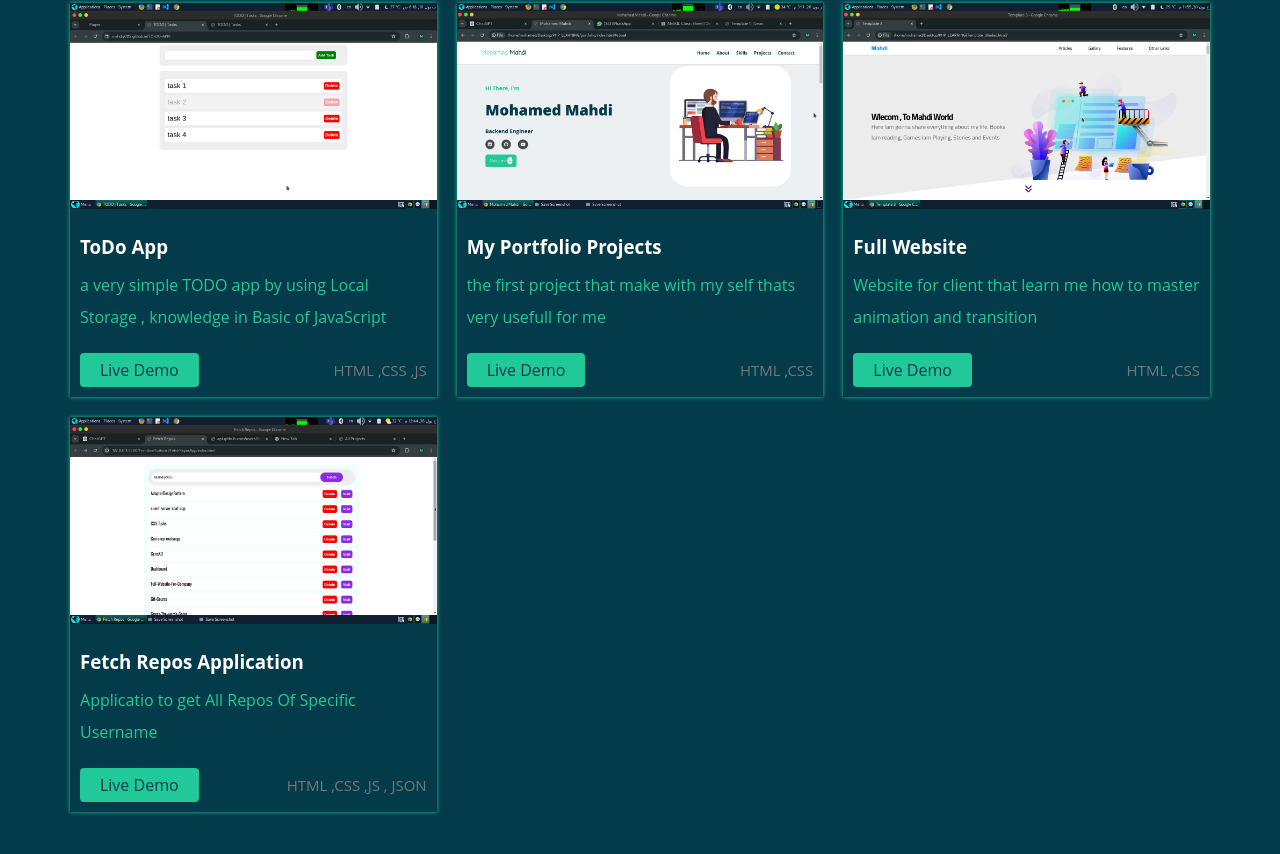
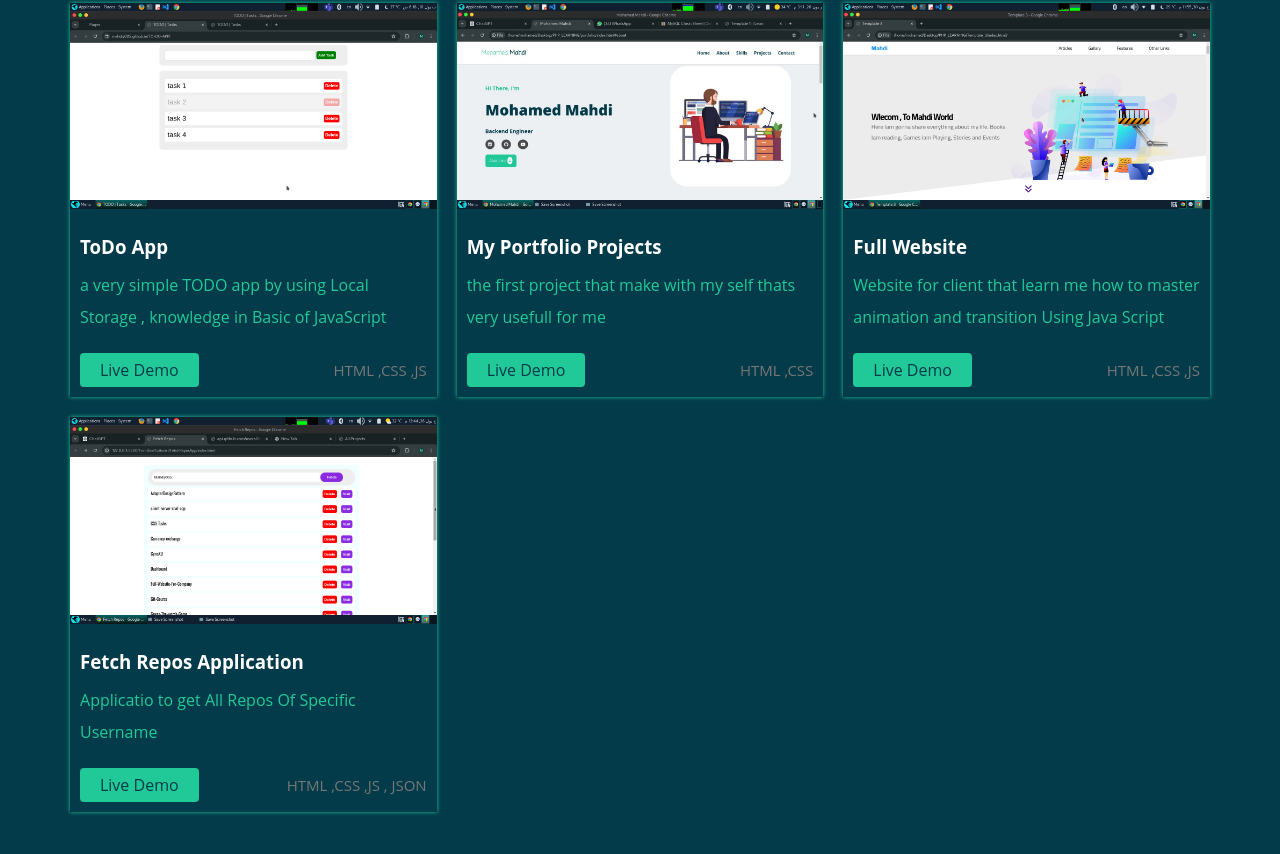
Before and after one commit to Mahdiy005/portfolio, a plain HTML site: page pages/allProjects.html in a window 1280 px wide. Shown: the part 1066-1920 px from the top of the page. Drawn offline with Linux system fonts and the light colour scheme; files whose address does not match are found by name.

Commit message:
Update allProjects.html

```diff
--- a/pages/allProjects.html
+++ b/pages/allProjects.html
@@ -113,12 +113,12 @@
                     <img src="../images/full-site.png" alt="">
                     <div class="text">
                         <h3>Full Website</h3>
-                        <p>Website for client that learn me how to master animation and transition</p>
+                        <p>Website for client that learn me how to master animation and transition Using Java Script</p>
                         <div class="row">
                             <a target="_blank" href="https://mahdiy005.github.io/Full-Website-For-Company/"
                                 class="live">Live
                                 Demo</a>
-                            <span class="technology">HTML ,CSS</span>
+                            <span class="technology">HTML ,CSS ,JS</span>
                         </div>
                     </div>
                 </div>
```
